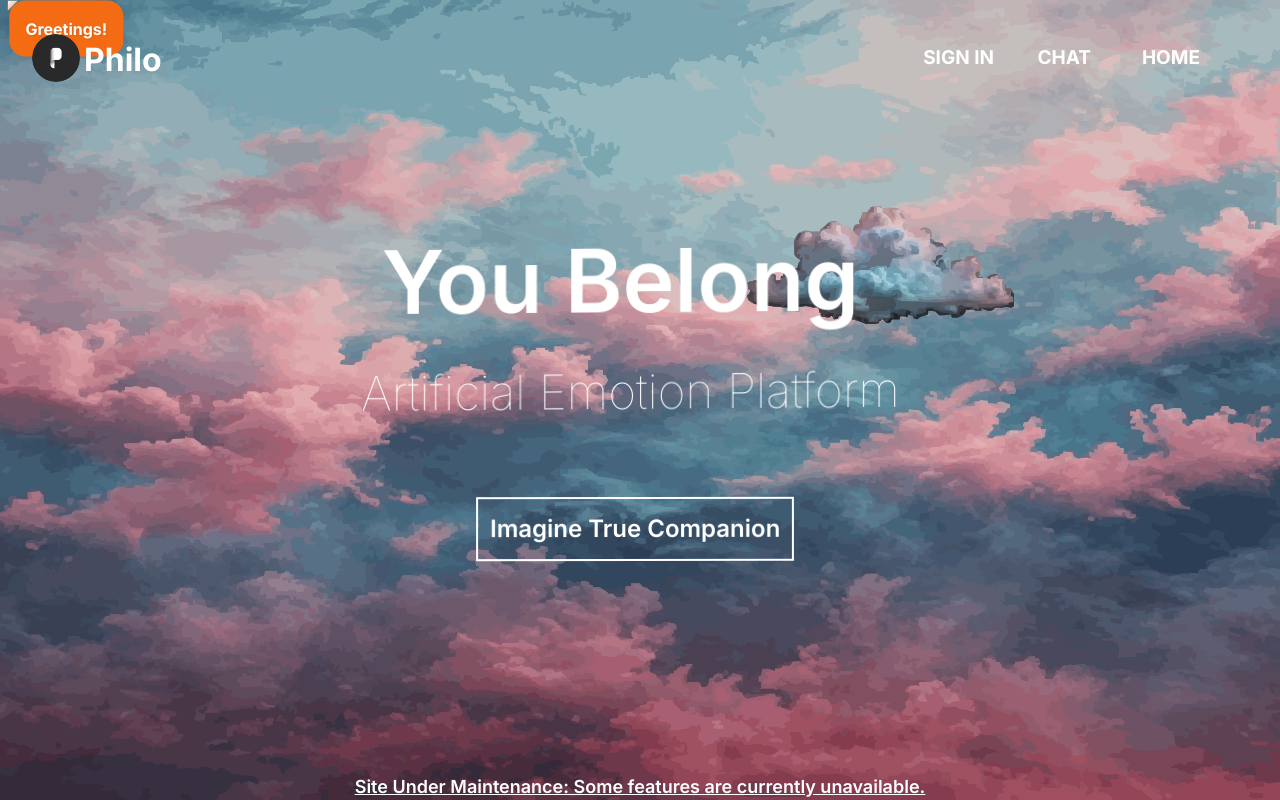
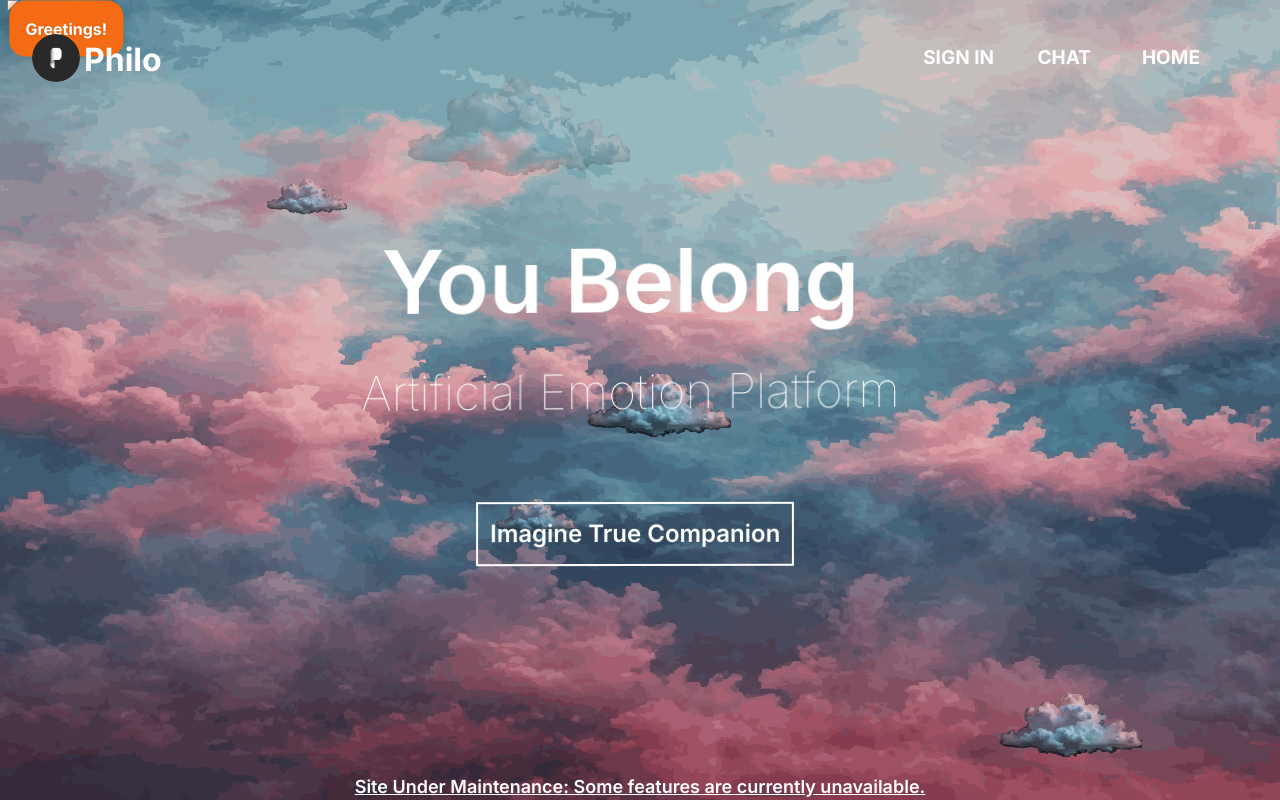
Before and after one commit to TNorsang/philo, a Next.js app: page / in a window 1280 px wide. Both pictures are taken after a click on the button "SIGN IN". Built offline with nearby package versions, Linux system fonts and the light colour scheme; no server answers.

Commit message:
animation

```diff
--- a/app/page.tsx
+++ b/app/page.tsx
@@ -2,7 +2,6 @@
 
 import React, { useState, useEffect } from 'react'
 import Cursor from '@/components/ui/Cursor'
-import CloudWeatherBackground from '@/components/ui/Cloud'
 import MainContentSection from '@/components/ui/MainContentSection'
 import HeroSectionV2 from '@/components/ui/HeroSectionV2'
 
@@ -30,7 +29,6 @@ export default function Home() {
 
   return (
     <main className="relative">
-      {/* <CloudWeatherBackground /> */}
       <div className="relative z-10 ">{showCursor && <Cursor />}</div>
       <HeroSectionV2 signedIn={signedIn} />
 
--- a/components/ui/HeroSectionV2.tsx
+++ b/components/ui/HeroSectionV2.tsx
@@ -62,13 +62,44 @@ export default function HeroSectionV2({ signedIn }: { signedIn: boolean }) {
         className="absolute inset-0 flex items-center justify-center"
         initial={{ opacity: 0 }}
         animate={{ opacity: 1 }}
-        transition={{ duration: 1 }}
+        transition={{ duration: 2, delay: 5 }}
         style={{
           x: cloudX,
           y: cloudY,
         }}
       >
-        <OneCloud className="w-[80%] h-auto max-w-3xl opacity-80" />
+        <OneCloud className="w-[50%] relative left-[10%] top-[-20%] h-auto max-w-3xl opacity-70" />
+        <OneCloud className="w-[50%] relative left-[10%] top-[20%] h-auto max-w-3xl opacity-70" />
+        <OneCloud className="w-[90%] relative right-[10%] top-[10%] h-auto max-w-3xl opacity-85" />
+        <OneCloud className="w-[90%] relative right-[10%] top-[50%] h-auto max-w-3xl opacity-85" />
+      </motion.div>
+
+      <motion.div
+        className="absolute inset-0 flex items-center justify-center"
+        initial={{ opacity: 0 }}
+        animate={{ opacity: 1 }}
+        transition={{ duration: 3, delay: 8 }}
+        style={{
+          x: cloudX,
+          y: cloudY,
+        }}
+      >
+        <OneCloud className="w-[90%] relative top-[-20%] h-auto max-w-3xl opacity-36" />
+        <OneCloud className="w-[90%] relative left-[10%] top-[50%] h-auto max-w-3xl opacity-85" />
+      </motion.div>
+
+      <motion.div
+        className="absolute inset-0 flex items-center justify-center"
+        initial={{ opacity: 0 }}
+        animate={{ opacity: 1 }}
+        transition={{ duration: 3, delay: 11 }}
+        style={{
+          x: cloudX,
+          y: cloudY,
+        }}
+      >
+        <OneCloud className="w-[90%] relative right-[30%] top-[35%] h-auto max-w-3xl opacity-85" />
+        <OneCloud className="w-[90%] relative left-[5%] top-[10%] h-auto max-w-3xl opacity-85" />
       </motion.div>
 
       {/* Content Wrapper */}
@@ -84,7 +115,7 @@ export default function HeroSectionV2({ signedIn }: { signedIn: boolean }) {
             className="text-white font-semibold text-[54px] sm:text-[80px] lg:text-[88px]"
             initial={{ opacity: 0 }}
             animate={{ opacity: 1 }}
-            transition={{ duration: 1 }}
+            transition={{ duration: 3, delay: 1 }}
             style={{
               y: titleY,
               x: titleX,
@@ -94,6 +125,9 @@ export default function HeroSectionV2({ signedIn }: { signedIn: boolean }) {
           </motion.h1>
           <motion.h2
             className="text-white font-thin text-[34px] sm:text-[45px] lg:text-[48px]"
+            initial={{ opacity: 0 }}
+            animate={{ opacity: 1 }}
+            transition={{ duration: 3, delay: 3 }}
             style={{
               y: subtitleY,
               x: subtitleX,
@@ -107,7 +141,7 @@ export default function HeroSectionV2({ signedIn }: { signedIn: boolean }) {
           className="flex flex-col items-center"
           initial={{ opacity: 0, y: -25 }}
           animate={{ opacity: 1, y: 0 }}
-          transition={{ duration: 1.5 }}
+          transition={{ duration: 2.4, delay: 6 }}
           style={{
             y: buttonY,
             x: buttonX,
```
